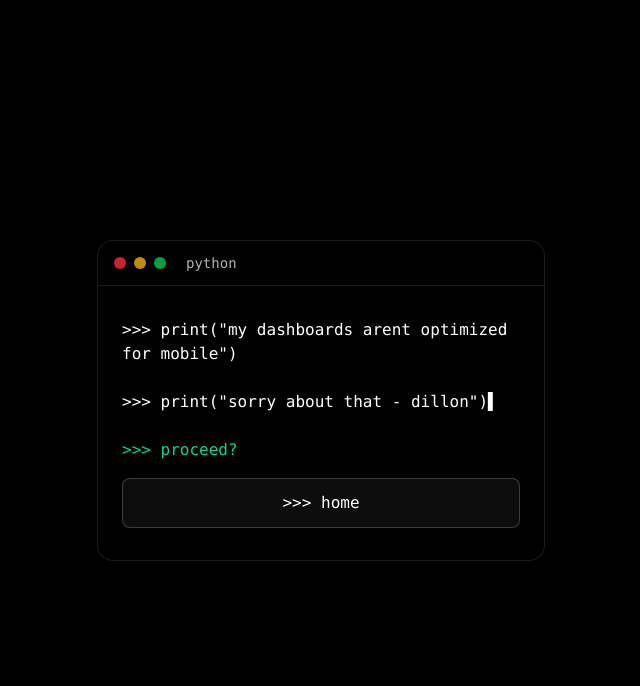
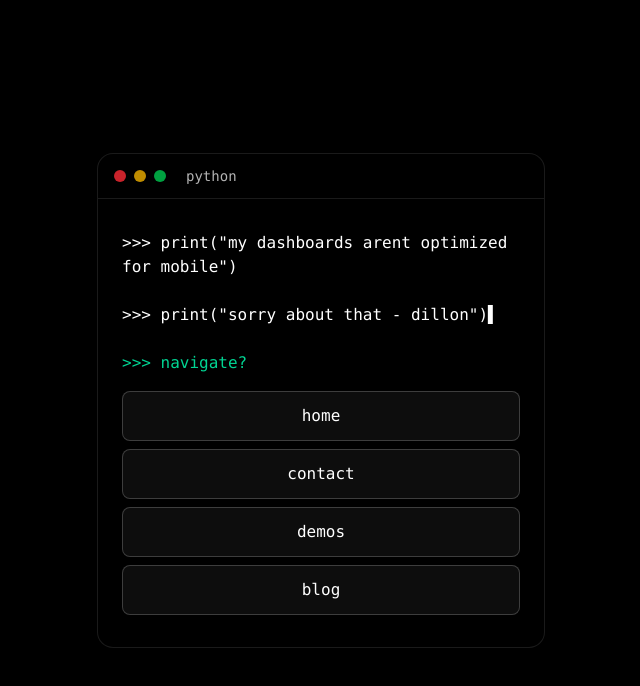
Before and after one commit to dillon-shearer/dillon-shearer-website, a Next.js app: page /demos/mobile-warning in a window 1280 px wide. Shown: the top 686 px of the page, without its empty margins (319-959 px from the left). Built offline with nearby package versions, Linux system fonts and the light colour scheme.

Commit message:
tweak for UX on redirects

```diff
--- a/app/demos/mobile-warning/page.tsx
+++ b/app/demos/mobile-warning/page.tsx
@@ -1,5 +1,6 @@
 'use client'
 
+import Link from 'next/link'
 import { useState } from 'react'
 import Typewriter from '@/app/components/Typewriter'
 
@@ -13,9 +14,8 @@ export default function MobileWarningPage() {
   ]
 
   return (
-    <main className="fixed inset-0 bg-black text-white flex items-center justify-center">
+    <div className="fixed inset-0 bg-black text-white flex items-center justify-center">
       <div className="w-full max-w-md mx-6 rounded-2xl border border-white/10 bg-black/70 shadow-2xl">
-        {/* Title bar */}
         <div className="flex items-center gap-2 px-4 py-3 border-b border-white/10">
           <span className="inline-block w-3 h-3 rounded-full bg-red-500/80" />
           <span className="inline-block w-3 h-3 rounded-full bg-yellow-500/80" />
@@ -23,25 +23,44 @@ export default function MobileWarningPage() {
           <span className="ml-3 text-sm text-white/70 font-mono">python</span>
         </div>
 
-        {/* Terminal body */}
         <div className="px-6 py-8">
           <Typewriter lines={lines} cps={35} onDone={() => setReady(true)} />
 
           {ready && (
             <div className="mt-6">
               <pre className="whitespace-pre-wrap font-mono text-emerald-400 mb-4">
-                {'>>> '}proceed?
+                {'>>> '}navigate?
               </pre>
-              <a
-                href="/"
-                className="block w-full px-4 py-3 rounded-lg border border-white/20 bg-white/5 text-white font-mono text-center hover:bg-white/10 transition-all duration-200"
-              >
-                {'>>> '}home
-              </a>
+              <div className="space-y-2">
+                <Link
+                  href="/"
+                  className="block w-full px-4 py-3 rounded-lg border border-white/20 bg-white/5 text-white font-mono text-center hover:bg-white/10 transition-all duration-200"
+                >
+                  {''}home
+                </Link>
+                <Link
+                  href="/contact"
+                  className="block w-full px-4 py-3 rounded-lg border border-white/20 bg-white/5 text-white font-mono text-center hover:bg-white/10 transition-all duration-200"
+                >
+                  contact
+                </Link>
+                <Link
+                  href="/demos"
+                  className="block w-full px-4 py-3 rounded-lg border border-white/20 bg-white/5 text-white font-mono text-center hover:bg-white/10 transition-all duration-200"
+                >
+                  demos
+                </Link>
+                <Link
+                  href="/blog"
+                  className="block w-full px-4 py-3 rounded-lg border border-white/20 bg-white/5 text-white font-mono text-center hover:bg-white/10 transition-all duration-200"
+                >
+                  blog
+                </Link>
+              </div>
             </div>
           )}
         </div>
       </div>
-    </main>
+    </div>
   )
 }
--- a/app/page.tsx
+++ b/app/page.tsx
@@ -312,7 +312,7 @@ export default function SplashPage() {
                 onClick={proceedHome}
                 className="w-full px-4 py-3 rounded-lg border border-white/20 bg-white/5 text-white font-mono hover:bg-white/10 transition-all duration-200"
               >
-                {'>>> '}enter
+                {''}enter
               </button>
             </div>
           )}
```
